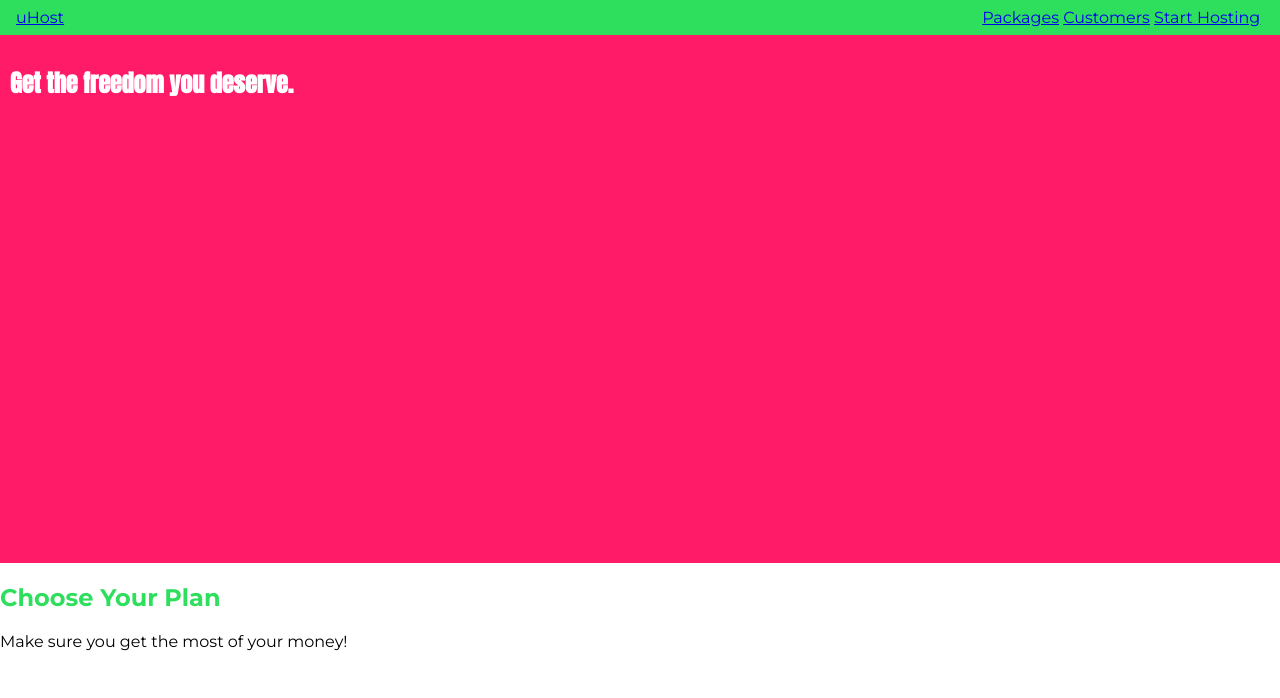
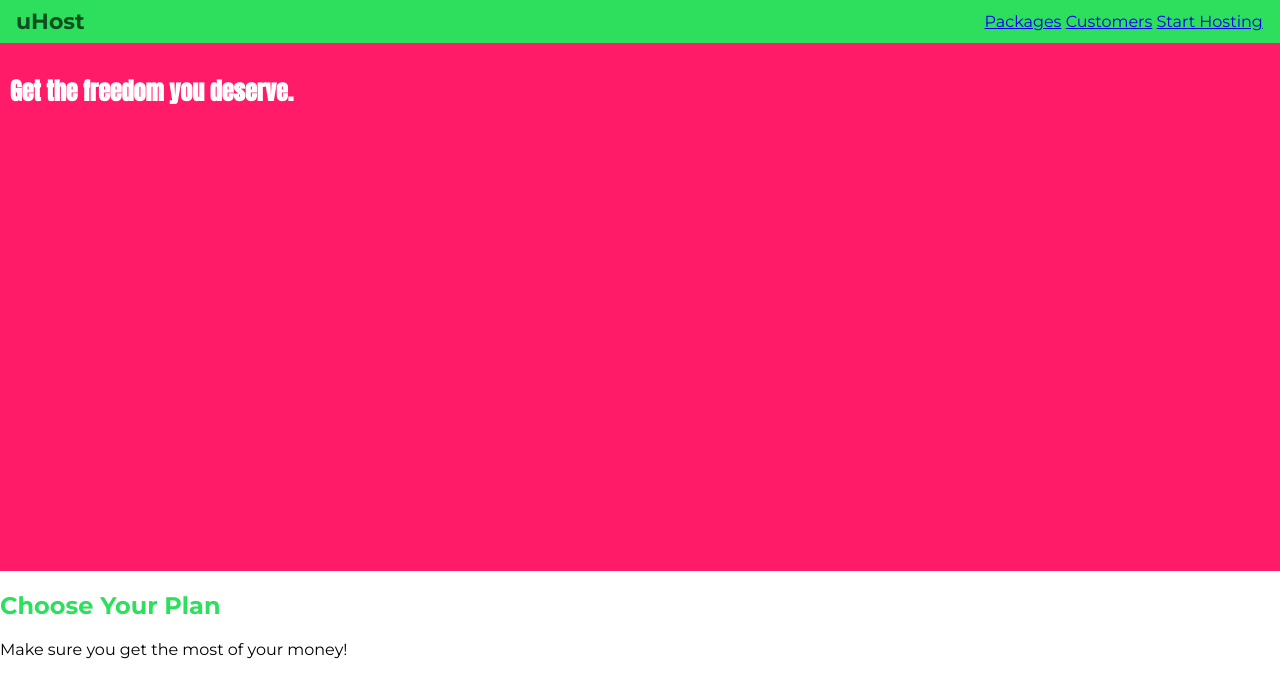
Before and after one commit to dilnawazkhan0706/CSS-Max-Course-, a plain HTML site: page module-2/basics-01/index.html in a window 1280 px wide. Drawn offline with Linux system fonts and the light colour scheme.

Commit message:
header logo and links adjustment

```diff
--- a/module-2/basics-01/index.html
+++ b/module-2/basics-01/index.html
@@ -23,7 +23,7 @@
   <body>
     <header class="main-header">
       <div>
-        <a href="index.html">uHost</a>
+        <a href="index.html" class="main-header__brand">uHost</a>
       </div>
       <nav class="main-nav">
         <ul class="main-nav__items">
--- a/module-2/basics-01/main.css
+++ b/module-2/basics-01/main.css
@@ -35,12 +35,21 @@ body {
 
 .main-header > div {
   display: inline-block;
+  vertical-align: middle;
+}
+
+.main-header__brand {
+  color: #0e4f1f;
+  text-decoration: none;
+  font-weight: bold;
+  font-size: 22px;
 }
 
 .main-nav {
   display: inline-block;
   text-align: right;
-  width: calc(100% - 56px);
+  width: calc(100% - 74px);
+  vertical-align: middle;
 }
 .main-nav__items {
   margin: 0;
```
